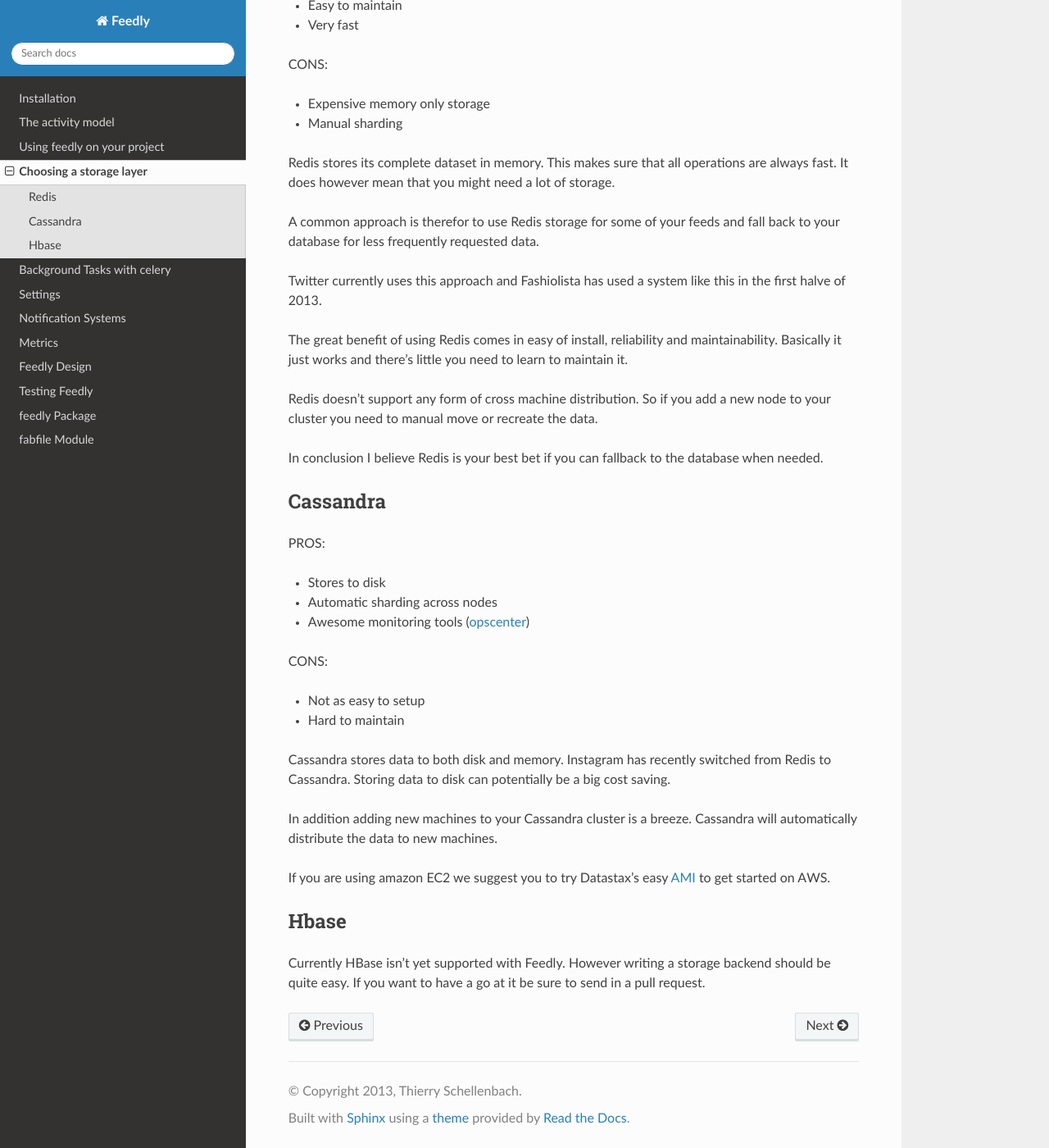
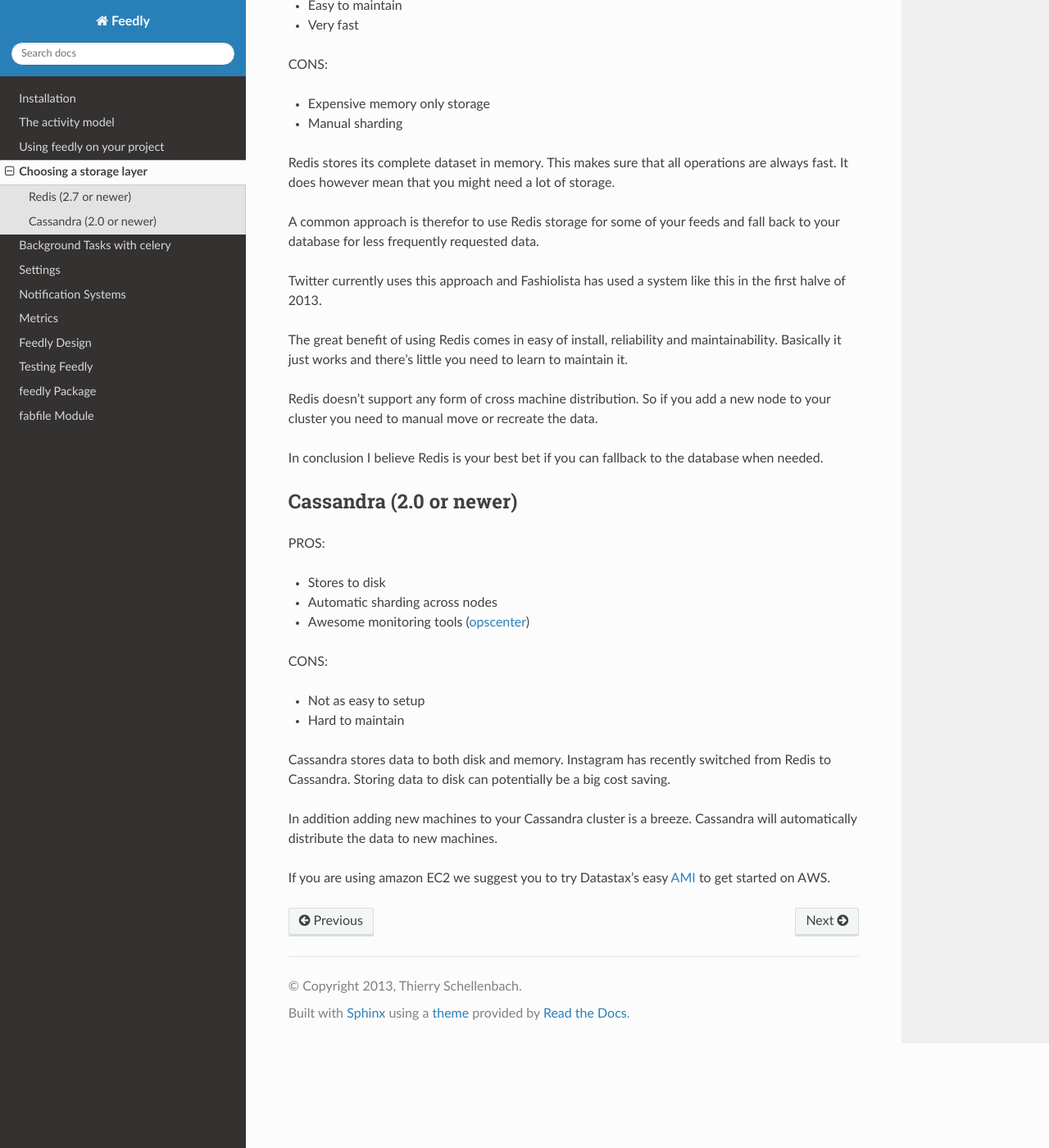
Before and after one commit to tschellenbach/Stream-Framework, a Sphinx documentation site: the page built from docs/choosing_a_storage_backend.rst, in a window 1280 px wide and 1400 px high, scrolled down 509 px. Shown: the whole window at 82% size. Built offline with Sphinx 7.4.7 and the Read the Docs theme 2.0.0, drawn with Linux system fonts in a browser that asks for light colours; some of the changed text lies outside the part shown.

Commit message:
add required redis and cassandra versions

```diff
--- a/docs/choosing_a_storage_backend.rst
+++ b/docs/choosing_a_storage_backend.rst
@@ -13,7 +13,7 @@ When your data requirements become larger though it becomes really expensive
 to store all the data in Redis. For larger use cases we therefor recommend Cassandra.
 
 
-Redis
+Redis (2.7 or newer)
 ******
 
 PROS:
@@ -47,7 +47,7 @@ node to your cluster you need to manual move or recreate the data.
 In conclusion I believe Redis is your best bet if you can fallback to
 the database when needed.
 
-Cassandra
+Cassandra (2.0 or newer)
 ******
 
 PROS:
@@ -71,11 +71,3 @@ Cassandra will automatically distribute the data to new machines.
 If you are using amazon EC2 we suggest you to try Datastax's easy
 `AMI <http://www.datastax.com/documentation/cassandra/1.2/webhelp/index.html#cassandra/install/installAMILaunch.html%20Cassandra%20is%20a%20very%20good%20option,%20but%20harder%20to%20setup%20and%20maintain%20than%20Redis.>`_
 to get started on AWS.
-
-
-Hbase
-******
-
-Currently HBase isn't yet supported with Feedly. However writing a
-storage backend should be quite easy. If you want to have a go at it be
-sure to send in a pull request.
```
